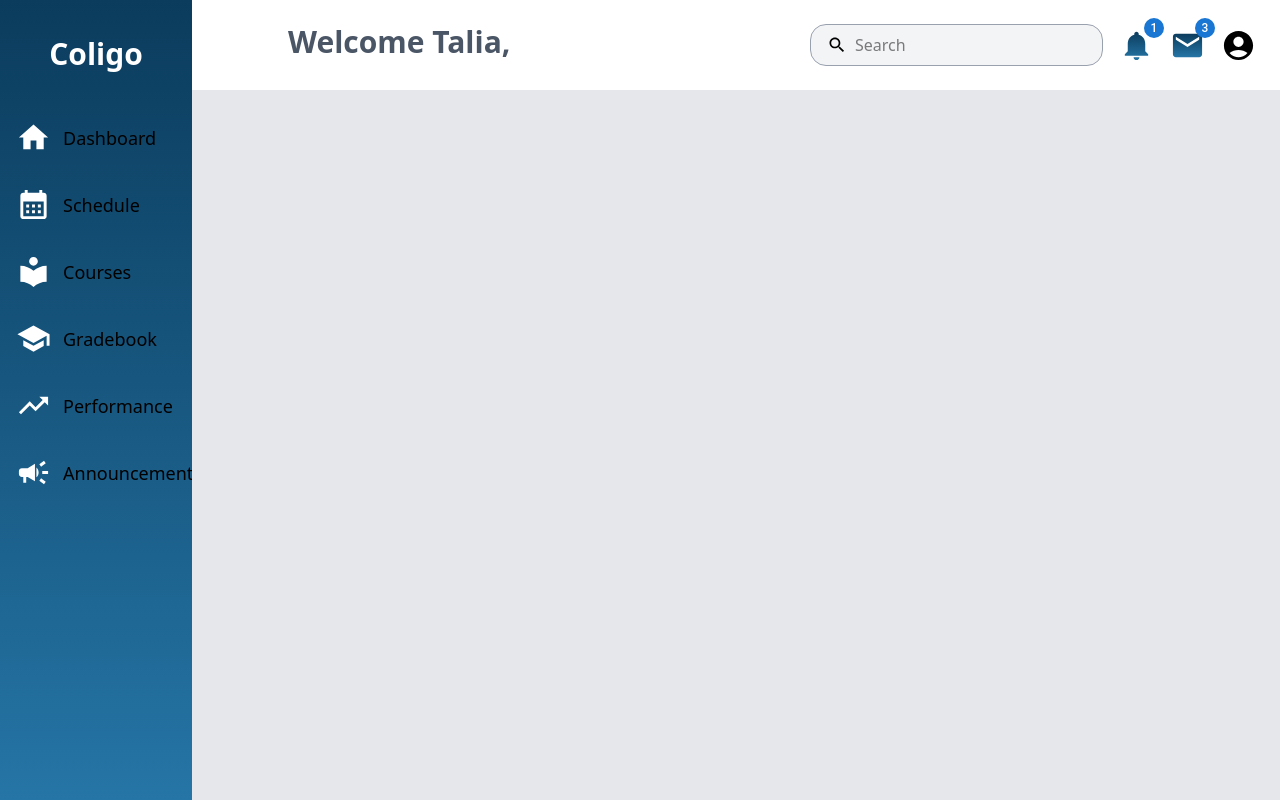
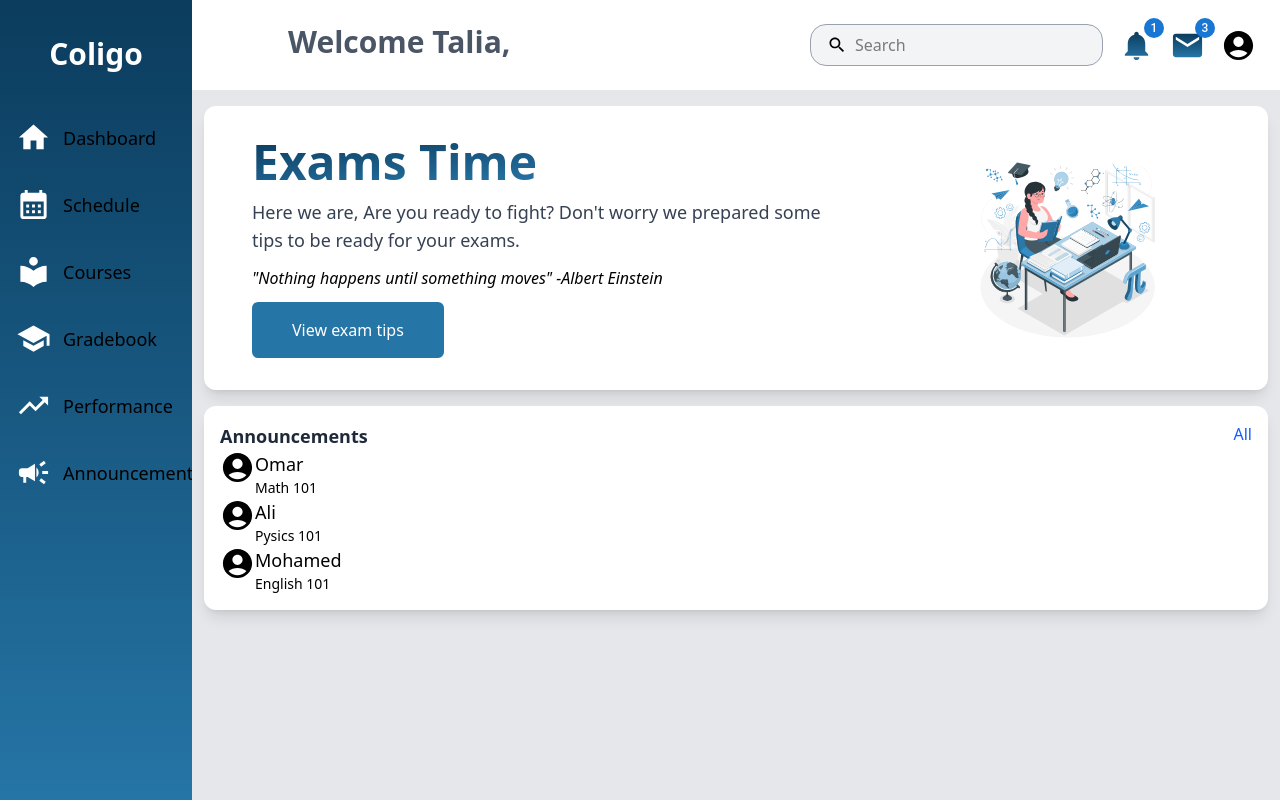
Before and after one commit to omar-tolan/AnyWhereTask, a React (Vite) app in the folder client/anywhere/: page /login in a window 1280 px wide. Both pictures are taken after a click on the button "Login". Built offline with nearby package versions, Linux system fonts and the light colour scheme.

Commit message:
added top navbar and exam banner

```diff
--- /dev/null
+++ b/client/anywhere/src/components/buttons/BannerBtn.tsx
@@ -0,0 +1,13 @@
+const BannerBtn = ({ className }: { className?: string }) => {
+  return (
+    <div className={className}>
+      <button
+        className="bg-[#2575A6] text-white rounded-md w-full px-10 py-4 hover:opacity-90 cursor-pointer"
+      >
+        View exam tips
+      </button>
+    </div>
+  );
+};
+
+export default BannerBtn;
--- /dev/null
+++ b/client/anywhere/src/components/cards/AnnouncementCard.tsx
@@ -0,0 +1,22 @@
+import type { IAnnouncement } from "../containers/Announcements";
+import { AccountCircle } from "@mui/icons-material";
+
+const AnnouncementCard = ({
+  announcement,
+}: {
+  announcement: IAnnouncement;
+}) => {
+  return (
+    <div className="flex flex-row w-full ">
+      <div className="flex items-start">
+        <AccountCircle fontSize="large"/>
+        <div className="flex flex-col justify-start">
+          <p className="text-lg">{announcement.announcer}</p>
+          <p className="text-sm font-light">{announcement.title}</p>
+        </div>
+      </div>
+    </div>
+  );
+};
+
+export default AnnouncementCard;
--- /dev/null
+++ b/client/anywhere/src/components/containers/Announcements.tsx
@@ -0,0 +1,24 @@
+import AnnouncementCard from "../cards/AnnouncementCard";
+
+export type IAnnouncement = {
+    announcer: string;
+    title: string;
+    body: string;
+}
+const Announcements = ({announcements}: {announcements: IAnnouncement[]}) => {
+  return (
+    <div className="flex flex-col justify-start bg-white rounded-xl shadow-lg px-4 py-4 w-full h-full">
+        <div className="flex justify-between w-full">
+            <h2 className="text-lg font-bold text-gray-800">Announcements</h2>
+            <p className="text-blue-600">All</p>
+        </div>
+        <div className="flex flex-col">
+            {announcements.map((announcement) => (
+                <AnnouncementCard announcement={announcement}/>
+            ))}
+        </div>
+    </div>
+  )
+}
+
+export default Announcements
--- a/client/anywhere/src/components/containers/Dashboard.tsx
+++ b/client/anywhere/src/components/containers/Dashboard.tsx
@@ -1,11 +1,37 @@
-import Navbar from './navigation/Navbar'
+import Navbar from "./navigation/Navbar";
+import ExamBanner from "./ExamBanner";
+import Announcements from "./Announcements";
 
 const Dashboard = () => {
   return (
-    <div className='flex flex-col w-full bg-gray-200'>
-        <Navbar />
+    <div className="flex flex-col w-full bg-gray-200">
+      <Navbar />
+      <div className="py-4 px-3 h-full space-y-4">
+        <ExamBanner />
+        <div className="flex space-x-2">
+          <Announcements
+            announcements={[
+              {
+                announcer: "Omar",
+                title: "Math 101",
+                body: "This is a test announcement body",
+              },
+              {
+                announcer: "Ali",
+                title: "Pysics 101",
+                body: "This is a test announcement body",
+              },
+              {
+                announcer: "Mohamed",
+                title: "English 101",
+                body: "This is a test announcement body",
+              },
+            ]}
+          />
+        </div>
+      </div>
     </div>
-  )
-}
+  );
+};
 
-export default Dashboard
+export default Dashboard;
--- /dev/null
+++ b/client/anywhere/src/components/containers/ExamBanner.tsx
@@ -0,0 +1,32 @@
+import BannerBtn from "../buttons/BannerBtn";
+
+const ExamBanner = () => {
+  return (
+    <div className="flex flex-row justify-between bg-white rounded-xl shadow-lg px-4 py-4">
+      <div className="flex flex-col px-8 py-4 space-y-3">
+        <h1 className="text-5xl font-bold bg-gradient-to-br from-[#0B3C5D] to-[#338ec7] bg-clip-text text-transparent">
+          Exams Time
+        </h1>
+        <p className="text-lg text-gray-700">
+          Here we are, Are you ready to fight? Don't worry we prepared some tips
+          to be ready for your exams.
+        </p>
+        <p className="text-md font-light italic">
+          "Nothing happens until something moves" -Albert Einstein
+        </p>
+        <div className="flex w-full justify-start">
+        <BannerBtn className="w-full md:w-auto"/>
+        </div>
+      </div>
+      <div className="hidden md:flex w-1/2 justify-center items-center gap-4">
+        <img
+          src="/images/banner.svg"
+          alt="exam illustration 1"
+          className="w-1/2 h-auto object-contain"
+        />
+      </div>
+    </div>
+  );
+};
+
+export default ExamBanner;
--- a/client/anywhere/src/components/containers/navigation/Navbar.tsx
+++ b/client/anywhere/src/components/containers/navigation/Navbar.tsx
@@ -2,8 +2,8 @@ import Navmenu from "./Navmenu"
 
 const NavBar = () => {
   return (
-    <div className="bg-white flex flex-row justify-between pl-4 pr-6 py-6">
-      <div className="text-3xl text-gray-600 font-bold ml-20">
+    <div className="bg-white flex flex-row justify-between py-3 md:pl-4 md:pr-6 md:py-6">
+      <div className="text-md md:text-3xl text-gray-600 font-bold md:ml-20 ml-4">
         Welcome Talia,
       </div>
       <Navmenu />
--- a/client/anywhere/src/components/menus/SideMenu.tsx
+++ b/client/anywhere/src/components/menus/SideMenu.tsx
@@ -5,7 +5,7 @@ import { linksMetaData } from "../../lib/config/links";
 const SideMenu = () => {
     // const [open, setOpen] = useState(false);
   return (
-    <div className="h-screen w-[15%] flex flex-col bg-gradient-to-b from-[#0B3C5D] to-[#2575A6] pt-4 pb-5 shadow-2xl">
+    <div className="hidden md:flex h-screen w-[15%]  flex-col bg-gradient-to-b from-[#0B3C5D] to-[#2575A6] pt-4 pb-5 shadow-2xl">
       <div className="flex flex-col justify-center">
         <h1 className="text-3xl text-center font-bold text-white mt-5">Coligo</h1>
         <div className="mt-8">
```
Also changed, not shown: client/anywhere/public/images/banner.svg (added), client/anywhere/public/images/banner2.svg (added).
